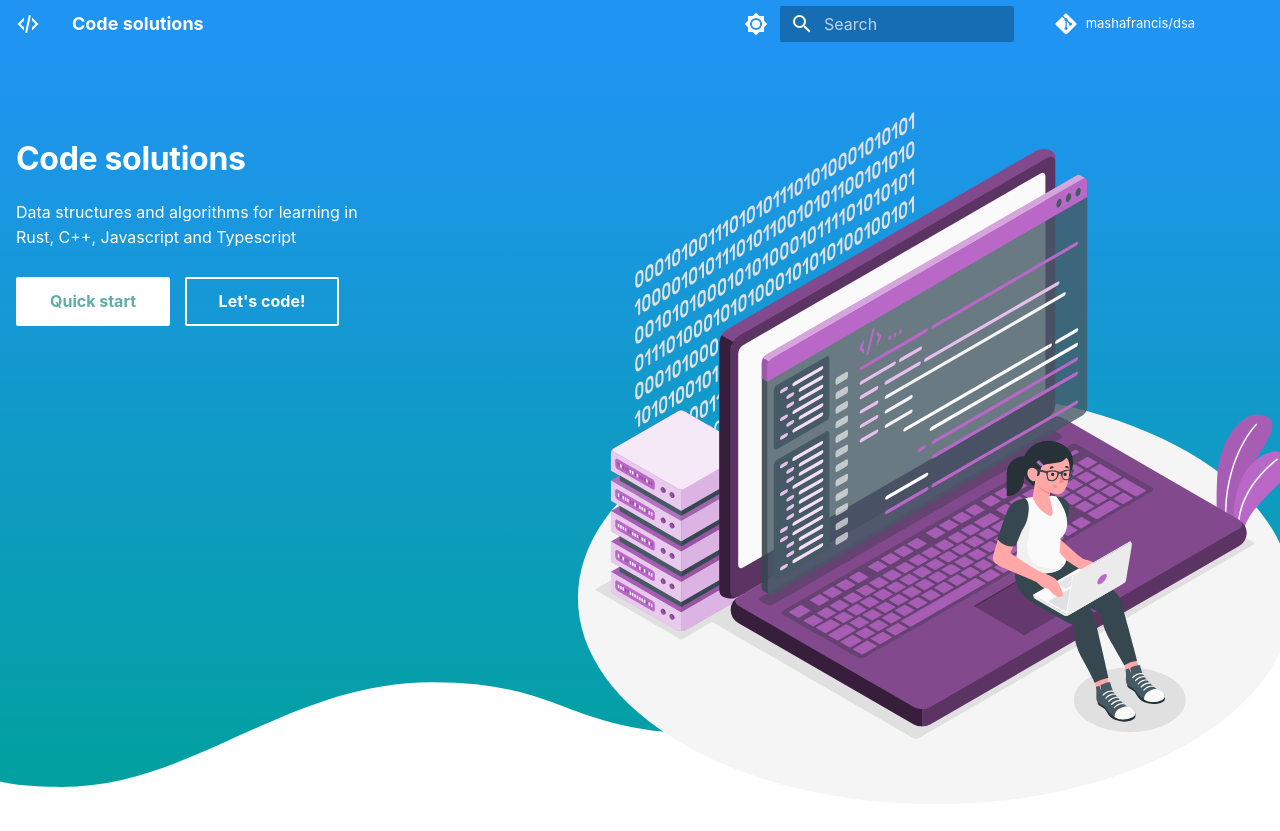
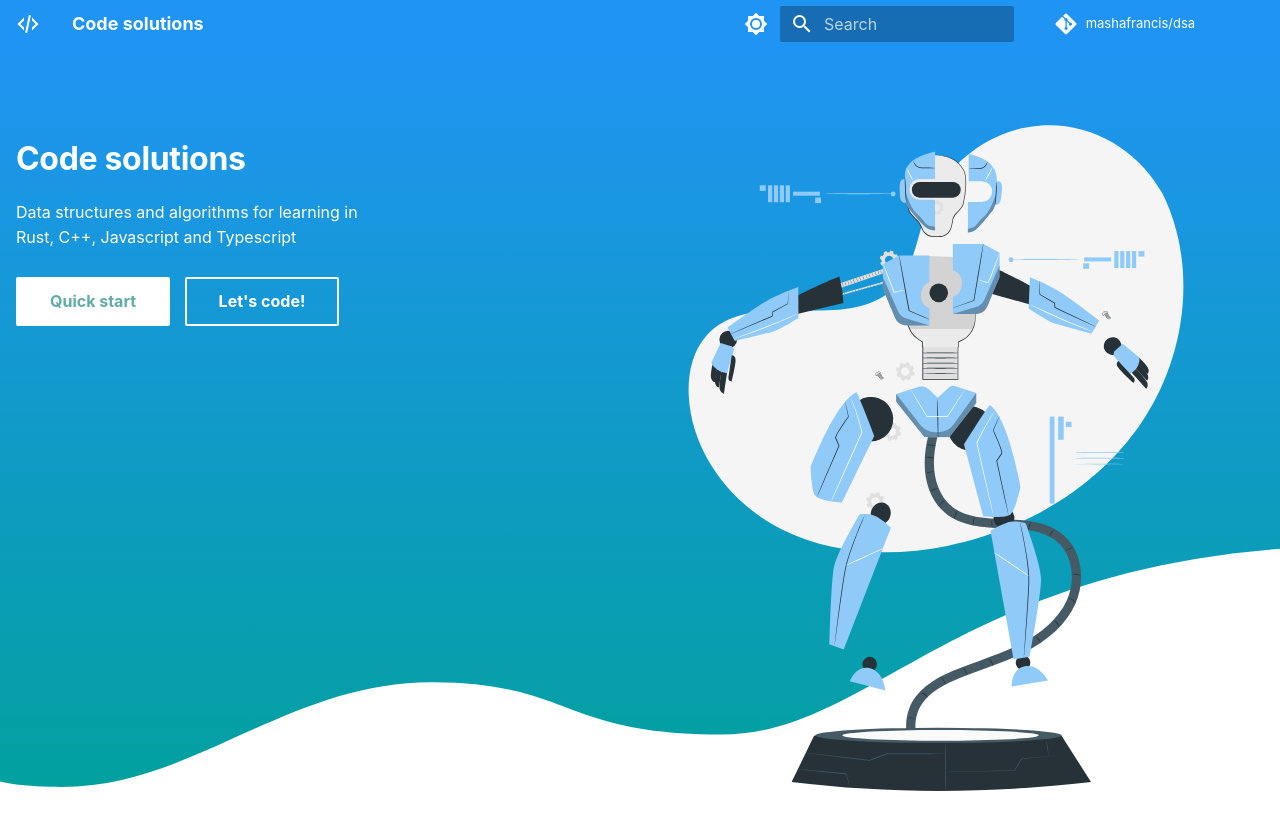
Before and after one commit to mashafrancis/dsa, an MkDocs documentation site: the page built from docs/index.md, in a window 1280 px wide. Shown: the top 831 px of the page. Built offline with MkDocs 1.6.1 and Material for MkDocs 9.7.7, drawn with Linux system fonts in a browser that asks for light colours; nearby versions of some CDN libraries; some web fonts are replaced; comment, search, counter and statistics services are not loaded.

Commit message:
feat: enhance visuals

```diff
--- a/mkdocs.yml
+++ b/mkdocs.yml
@@ -18,13 +18,13 @@ theme:
   palette:
     - scheme: default
       primary: blue
-      accent: amber
+      accent: teal
       toggle:
         icon: material/brightness-7
         name: Switch to dark mode
     - scheme: slate
       primary: blue
-      accent: amber
+      accent: teal
       toggle:
         icon: material/brightness-4
         name: Switch to light mode
--- a/overrides/home.html
+++ b/overrides/home.html
@@ -31,7 +31,7 @@
     <div class="mdx-hero">
       <div class="mdx-hero__image">
         <img
-          src="assets/coding.svg"
+          src="assets/robot-upload.svg"
           alt=""
           width="1659"
           height="1200"
```
Also changed, not shown: docs/assets/code_thinking.svg (deleted), docs/assets/coding.svg (deleted), docs/assets/robot-upload.svg (added).
